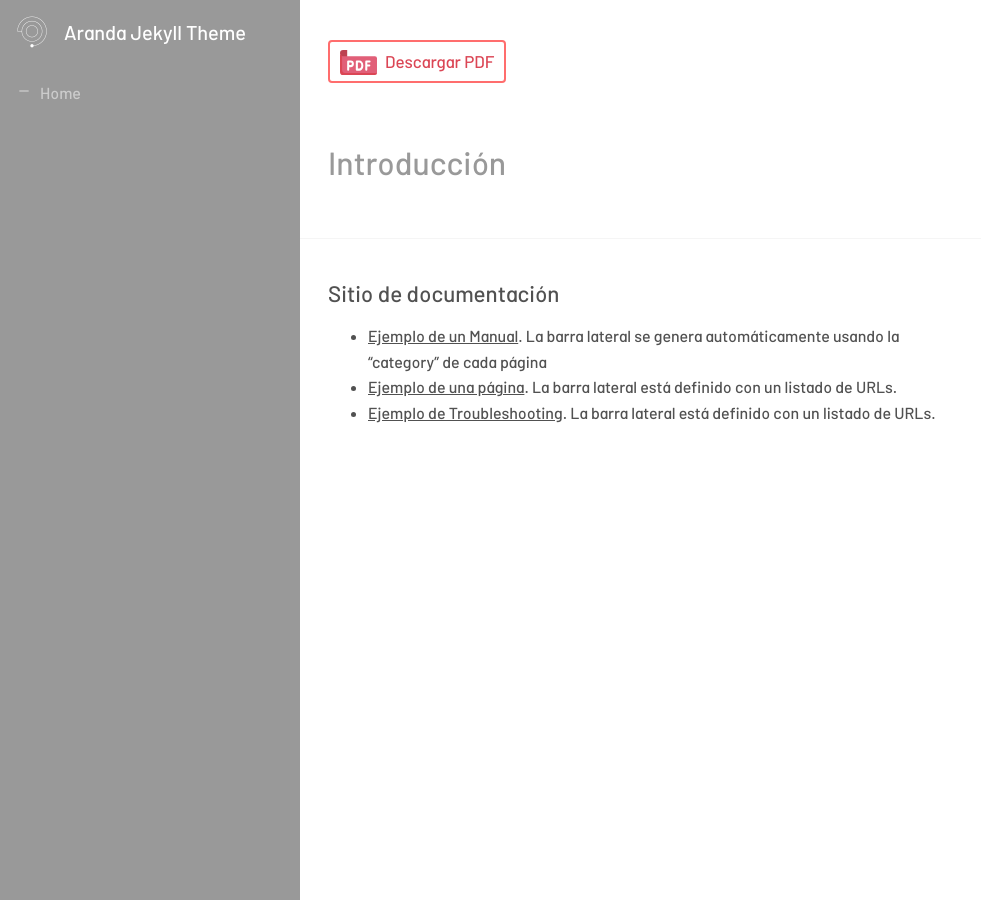
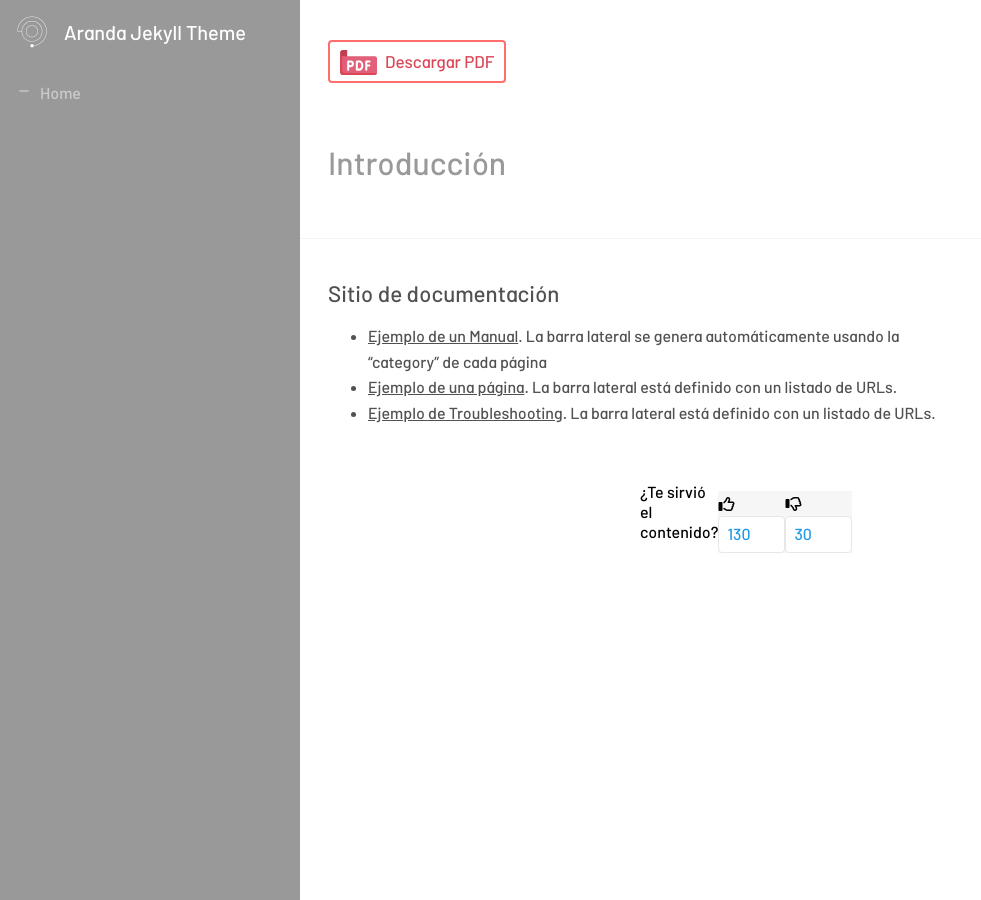
Before and after one commit to Nats85/Manuales-Aranda-Apis, a Jekyll site: the page built from index.md, in a window 1280 px wide and 900 px high. Shown: the whole window, without its empty margins (0-981 px from the left). Built offline with Jekyll 4.4.1, drawn with Linux system fonts in a browser that asks for light colours; nearby versions of some CDN libraries.

Commit message:
Update default.html

```diff
--- a/_layouts/default.html
+++ b/_layouts/default.html
@@ -13,8 +13,9 @@
       {{ content }}
 
     </main>
+    <div class="vote-container">{% include vote_count.html %}</div>
   </div>
-  <div class="vote-container">{% include vote_count.html %}</div>
+
   {% include footer.html %}
   {% include scripts.html %}
 </body>
```
